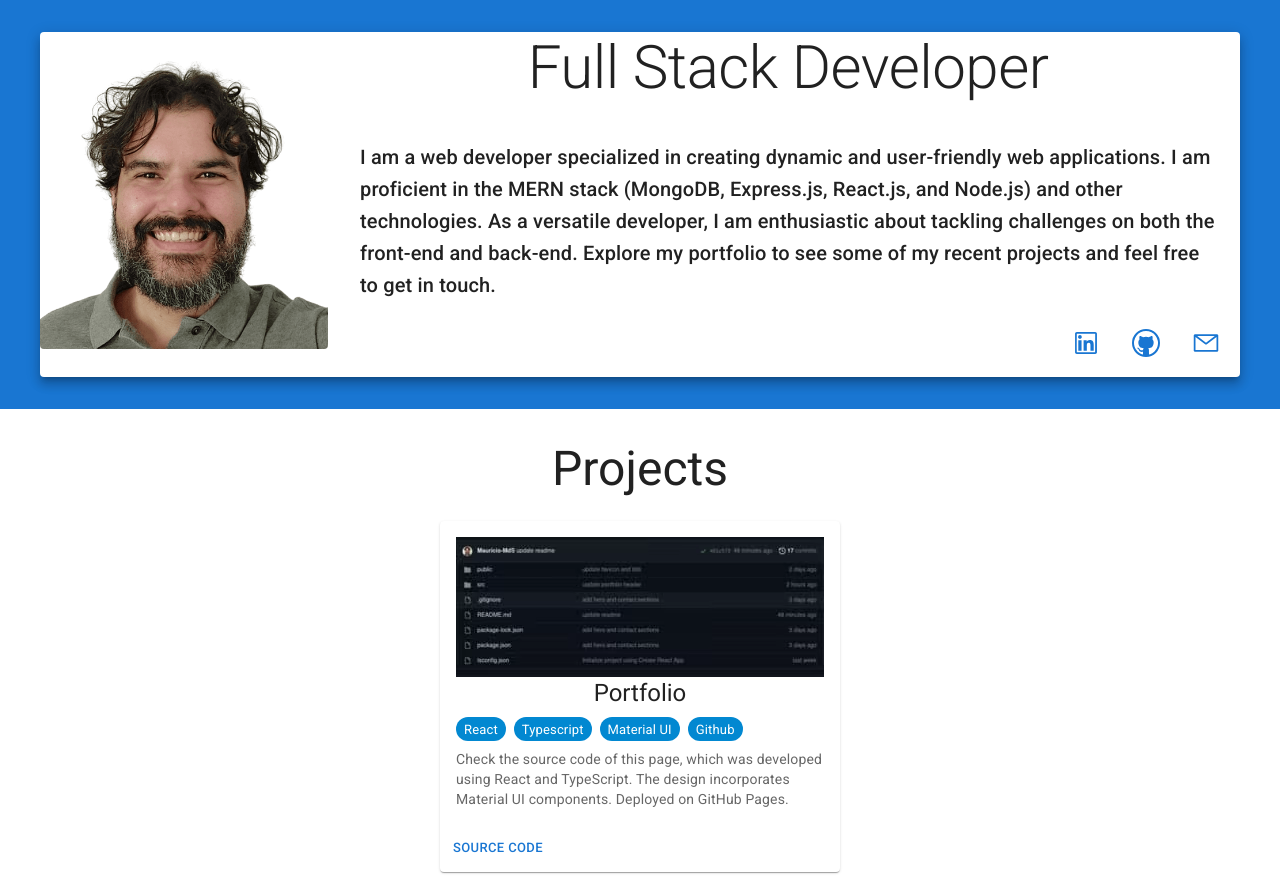
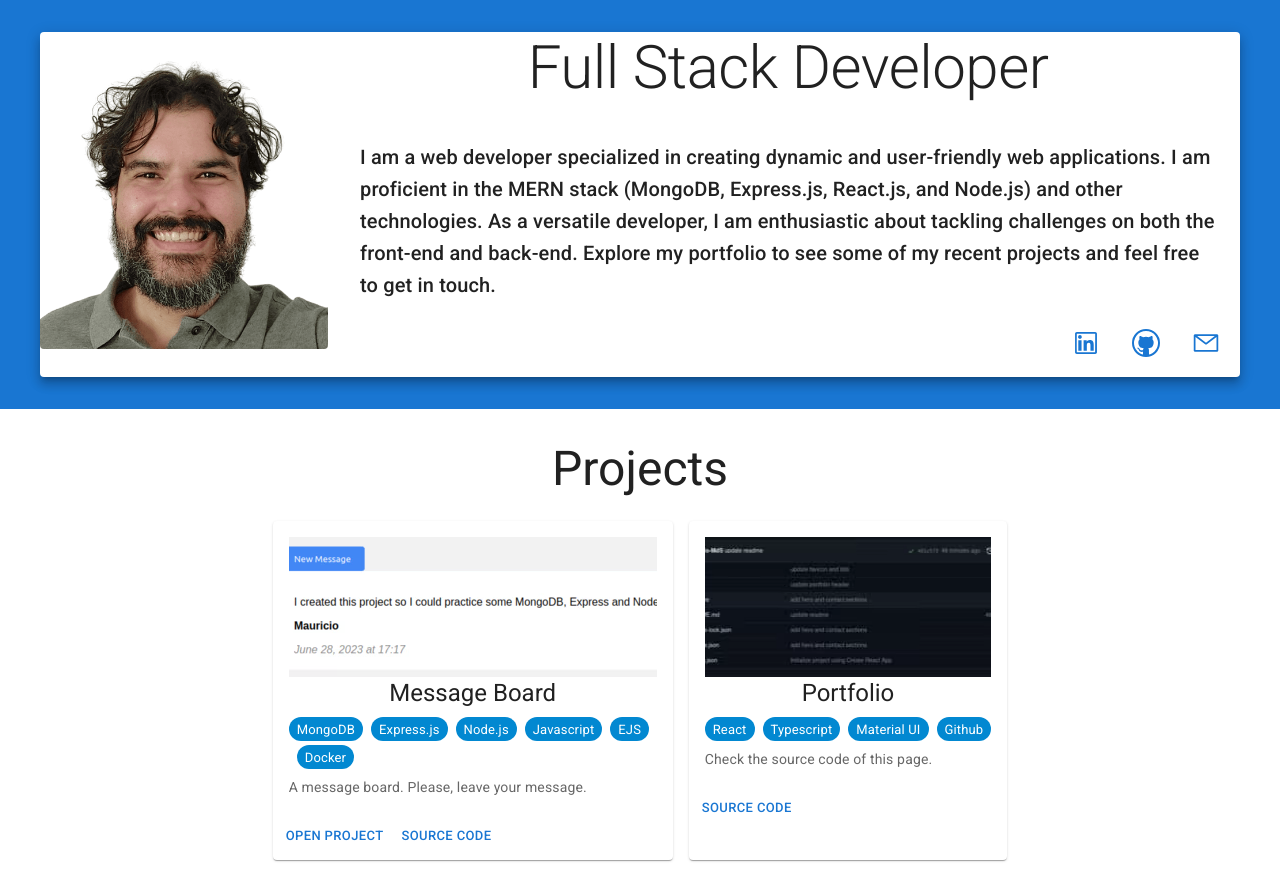
Before and after one commit to Mauricio-MdS/mauricio-mds.github.io, a React (Create React App) app: page / in a window 1280 px wide. Built offline with nearby package versions, Linux system fonts and the light colour scheme.

Commit message:
update projects with message board

```diff
--- a/src/components/Portfolio/projects.ts
+++ b/src/components/Portfolio/projects.ts
@@ -1,10 +1,25 @@
 import { PortfolioType } from "./PortfolioType";
 import portfolioImg from "./assets/portfolio.avif";
+import messageBoardImg from "./assets/messageboard.avif"
 
 export const projects: PortfolioType[] = [
   {
-    description:
-      "Check the source code of this page, which was developed using React and TypeScript. The design incorporates Material UI components. Deployed on GitHub Pages.",
+    description: "A message board. Please, leave your message.",
+    image: messageBoardImg,
+    liveLink: "https://msgboard.fly.dev/",
+    sourceLink: "https://github.com/Mauricio-MdS/message-board",
+    technologies: [
+      "MongoDB",
+      "Express.js",
+      "Node.js",
+      "Javascript",
+      "EJS",
+      "Docker",
+    ],
+    title: "Message Board",
+  },
+  {
+    description: "Check the source code of this page.",
     image: portfolioImg,
     sourceLink: "https://github.com/mauricio-mds",
     technologies: ["React", "Typescript", "Material UI", "Github"],
```
Also changed, not shown: src/components/Portfolio/assets/messageboard.avif (added).
